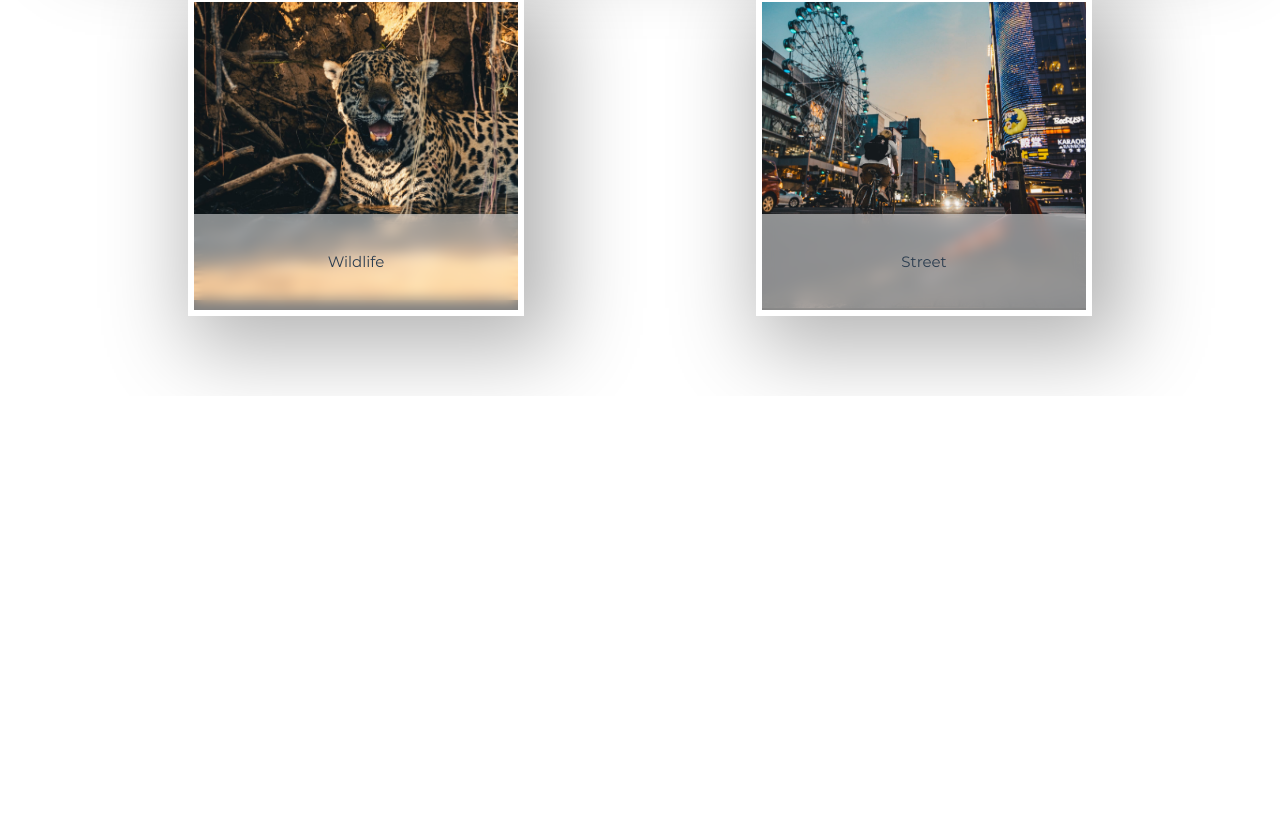
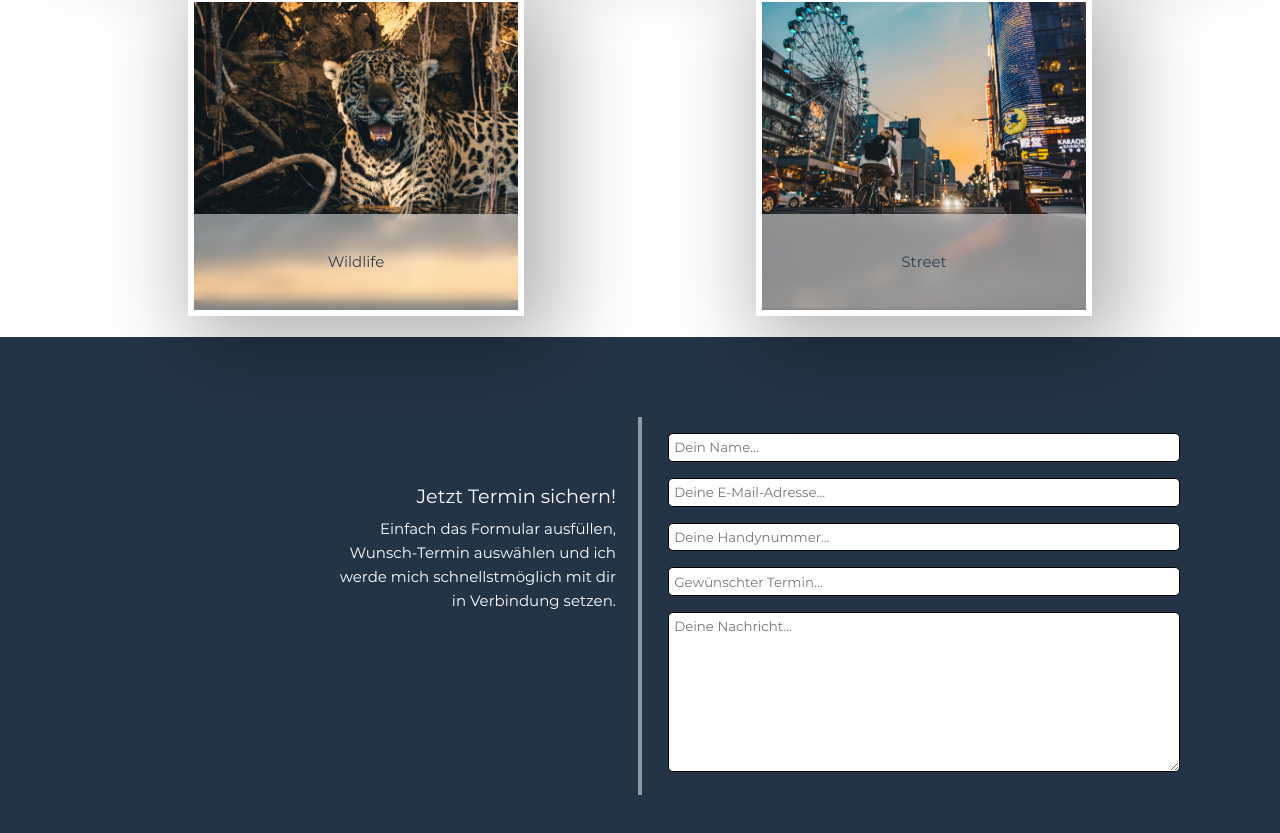
Before and after one commit to dkuehnl/shutter_specht, a Vue app in the folder frontend/: page / in a window 1280 px wide. Shown: the part 2215-3048 px from the top of the page. Before the commit the page ends 2611 px from the top, so only its background shows below. Built offline with nearby package versions, Linux system fonts and the light colour scheme; a web font is replaced by a local one.

Commit message:
finished gallery and contact-form

```diff
--- a/frontend/src/App.vue
+++ b/frontend/src/App.vue
@@ -83,6 +83,42 @@ import TheWelcome from './components/TheWelcome.vue'
     </div>
   </section>
 
+
+  <section id="contact_frm">
+    <div class="container">
+      <div class="flexbox flexbox--frm">
+        <div class="content_left">
+          <h4 class="frm_heading">Jetzt Termin sichern!</h4>
+          <p class="frm_text">
+            Einfach das Formular ausfüllen,
+            Wunsch-Termin auswählen und ich
+            werde mich schnellstmöglich mit
+            dir in Verbindung setzen.
+          </p>
+        </div>
+        <div class="content_right">
+          <form class="form" action="#" methode="GET">
+            <div class="form_input_container">
+              <input class="form_input" type="text" name="name" placeholder="Dein Name...">
+            </div>
+            <div class="form_input_container">
+              <input class="form_input" type="email" name="email" placeholder="Deine E-Mail-Adresse...">
+            </div>
+            <div class="form_input_container">
+              <input class="form_input" type="text" name="phone" placeholder="Deine Handynummer...">
+            </div>
+            <div class="form_input_container">
+              <input class="form_input" type="text" name="date" placeholder="Gewünschter Termin...">
+            </div>
+            <div class="form_input_container">
+              <textarea class="form_textarea" placeholder="Deine Nachricht..."></textarea>
+            </div>
+          </form>
+        </div>
+      </div>
+    </div>
+  </section>
+
 </template>
 
 <style>
--- a/frontend/src/assets/main.css
+++ b/frontend/src/assets/main.css
@@ -55,7 +55,6 @@ a,
 }
 
 #service_content {
-  width: 100vw;
   height: 60vw;
   position: relative;
   background-image:
@@ -199,6 +198,7 @@ a,
 #gallery_content {
   background-color: white;
   height: 100vh;
+  margin-bottom: 6rem;
 }
 
 .upper_flexbox {
@@ -270,3 +270,69 @@ a,
   object-fit: cover;
   object-position: 0 -6.2rem;
 }
+
+#contact_frm {
+  background-color: #243447;
+  padding: 5rem 0 5rem 0;
+}
+
+.frm_heading {
+  color: #ffffff;
+  font-weight: 400;
+  font-size: 1.2rem;
+}
+
+.frm_text {
+  color: #ffffff;
+  padding-top: 0.3rem;
+}
+
+.flexbox--frm {
+  background-image: linear-gradient(
+    90deg,
+    transparent calc(50% - 0.1rem),
+    rgba(255, 255, 255, 0.5) calc(50% - 0.1rem),
+    rgba(255, 255, 255, 0.5) calc(50% + 0.1rem),
+    transparent calc(50% + 0.1rem));
+    display: flex;
+    justify-content: space-between;
+    flex-direction: row;
+}
+
+.content_left {
+  flex: 0 0 50%;
+  margin-top: 4rem;
+  padding-left: 16rem;
+  padding-right: 1.5rem;
+  text-align: right;
+}
+
+.content_right {
+  flex: 0 0 50%;
+  margin-top: 1rem;
+  max-width: initial;
+  margin-left: initial;
+  margin-right: initial;
+}
+
+.form_input_container {
+  text-align: center;
+}
+
+input.form_input[type="text"],
+input.form_input[type="email"],
+textarea.form_textarea {
+  appearance: none;
+  border: 0.1rem solid black;
+  border-radius: 0.3rem;
+  width: 90%;
+  height: 1.8rem;
+  margin-bottom: 1rem;
+  font-family: inherit;
+  padding-left: 0.3rem;
+}
+
+.form_textarea {
+  min-height: 10rem;
+  padding-top: 0.3rem;
+}
```
